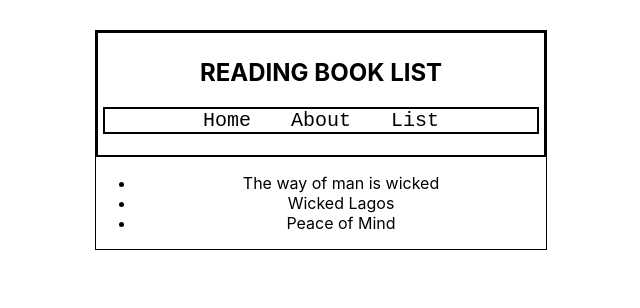
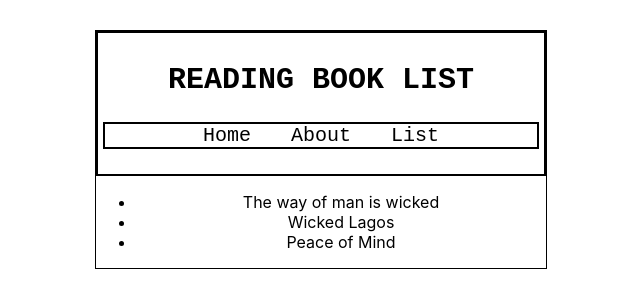
Before and after one commit to Legendary-Folah/readBookApp, a React (Create React App) app: page / in a window 1280 px wide. Shown: the top 308 px of the page, without its empty margins (319-959 px from the left). Built offline with nearby package versions, Linux system fonts and the light colour scheme.

Commit message:
hello there

```diff
--- a/src/index.css
+++ b/src/index.css
@@ -17,6 +17,8 @@ body {
 nav {
   padding: 5px;
   border: 2px solid black;
+  font-size: 20px;
+  font-family: monospace;
 }
 
 nav ul {
@@ -27,6 +29,4 @@ nav ul {
 nav ul li {
   display: inline-block;
   margin: 0 20px;
-  font-family: monospace;
-  font-size: 20px;
 }
```
